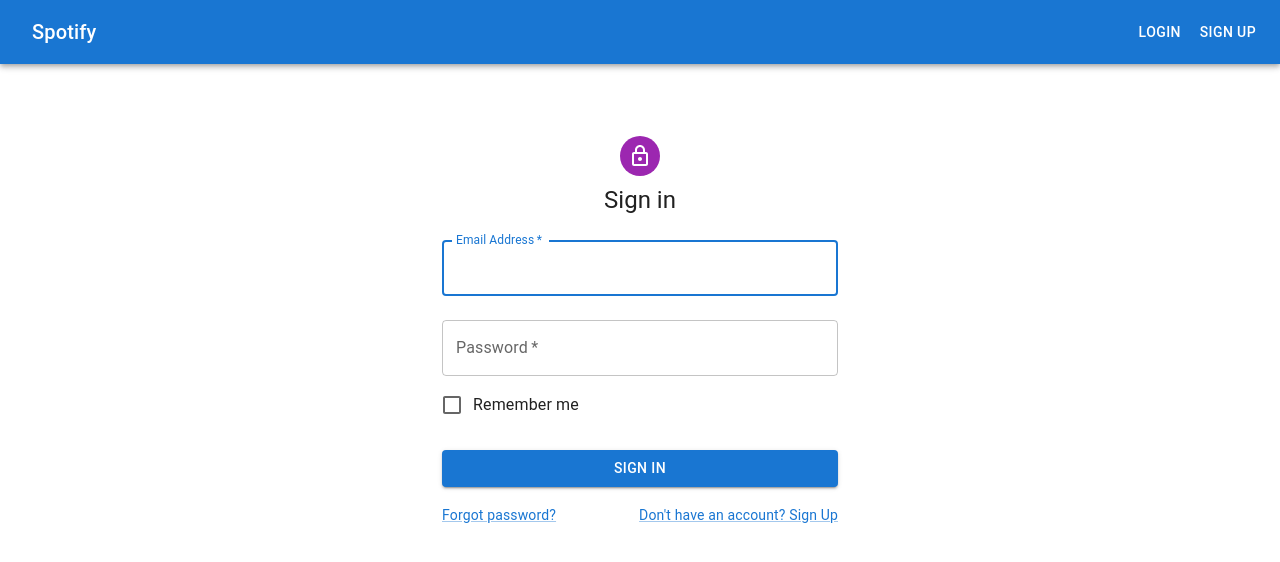
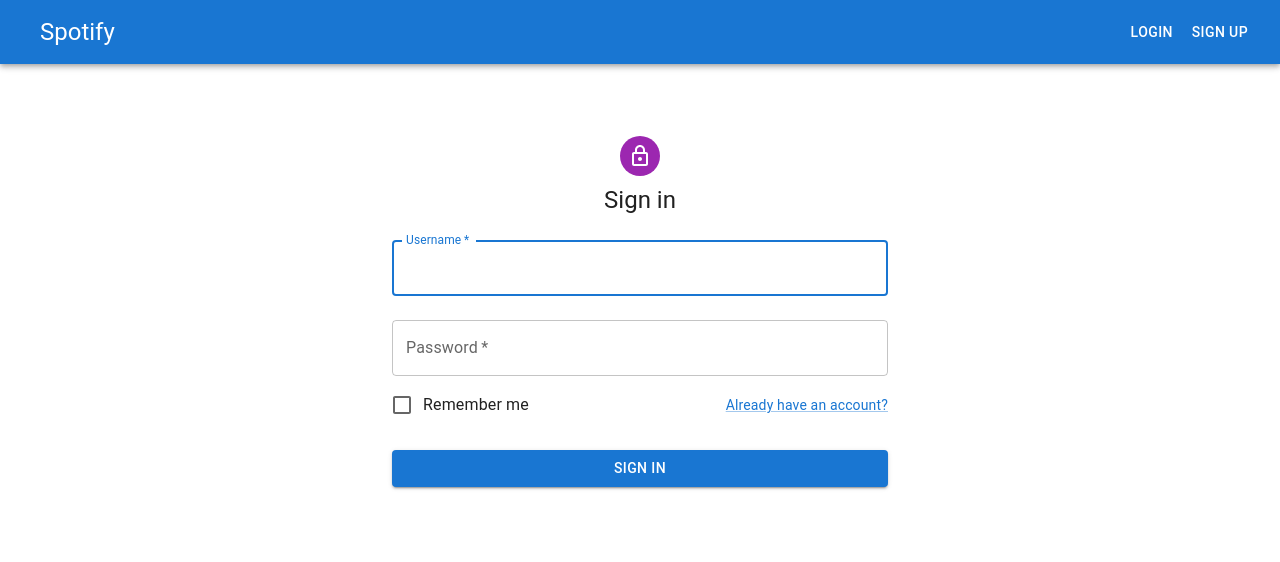
Before and after one commit to AntonForikov/homework82, a React (Vite) app in the folder frontend/: page /register in a window 1280 px wide. Shown: the top 562 px of the page. Built offline with nearby package versions, Linux system fonts and the light colour scheme.

Commit message:
#HW86 frontend: refactor styles

```diff
--- a/frontend/index.html
+++ b/frontend/index.html
@@ -3,10 +3,10 @@
   <head>
     <meta charset="UTF-8" />
     <meta name="viewport" content="width=device-width, initial-scale=1.0" />
-    <title>Vite + React + TS</title>
+    <title>Spotify</title>
   </head>
   <body>
     <div id="root"></div>
-    <script type="module" src="/src/main.tsx"></script>
+    <script type="module" src="./src/main.tsx"></script>
   </body>
 </html>
--- a/frontend/src/App.tsx
+++ b/frontend/src/App.tsx
@@ -3,7 +3,7 @@
 import {Route, Routes} from 'react-router-dom';
 import Albums from './containers/Albums/Albums';
 import Tracks from './containers/Tracks/Tracks';
-import Register from './containers/Register/Register';
+import Register from './containers/User/Register';
 function App() {
   return (
     <>
--- a/frontend/src/components/Header/Header.tsx
+++ b/frontend/src/components/Header/Header.tsx
@@ -1,11 +1,12 @@
-import {AppBar, Button, Grid, Typography} from '@mui/material';
+import {AppBar, Button, Grid, Toolbar, Typography} from '@mui/material';
 import {Link, NavLink} from 'react-router-dom';
 
 const Header = () => {
   return (
     <AppBar position='static'>
-      <Grid container justifyContent='space-between' alignItems='center' paddingX={2}>
-        <Typography variant='h6' padding={2} component={Link} to='/' sx={{color: 'inherit', textDecoration: 'none'}}>
+      <Toolbar>
+        <Grid container justifyContent='space-between' alignItems='center'>
+          <Typography variant='h5' padding={2} component={Link} to='/' sx={{color: 'inherit', textDecoration: 'none'}}>
             Spotify
           </Typography>
           <Grid>
@@ -17,6 +18,7 @@
             </Button>
           </Grid>
         </Grid>
+      </Toolbar>
     </AppBar>
   );
 };
--- a/frontend/src/containers/Register/Register.tsx
+++ b/frontend/src/containers/User/Register.tsx
@@ -1,6 +1,6 @@
+import React, {useState} from 'react';
 import Avatar from '@mui/material/Avatar';
 import Button from '@mui/material/Button';
-import CssBaseline from '@mui/material/CssBaseline';
 import TextField from '@mui/material/TextField';
 import FormControlLabel from '@mui/material/FormControlLabel';
 import Checkbox from '@mui/material/Checkbox';
@@ -10,12 +10,27 @@
 import LockOutlinedIcon from '@mui/icons-material/LockOutlined';
 import Typography from '@mui/material/Typography';
 import Container from '@mui/material/Container';
+import {Link as RouterLink} from 'react-router-dom'
 
+const initialFields = {
+  username: '',
+  password: ''
+}
 const Register = () => {
+  const [user, setUser] = useState(initialFields);
+
+  const changeEventHandler = (e: React.ChangeEvent<HTMLInputElement>) => {
+    const {name, value} = e.target;
+    setUser((prevState) => ({
+      ...prevState,
+      [name]: value
+    }));
+  };
+
+
 
   return (
-    <Container component="main" maxWidth="xs">
-      <CssBaseline />
+    <Container>
       <Box
         sx={{
           marginTop: 8,
@@ -24,21 +39,21 @@
           alignItems: 'center',
         }}
       >
-        <Avatar sx={{ m: 1, bgcolor: 'secondary.main' }}>
-          <LockOutlinedIcon />
+        <Avatar sx={{m: 1, bgcolor: 'secondary.main'}}>
+          <LockOutlinedIcon/>
         </Avatar>
         <Typography component="h1" variant="h5">
           Sign in
         </Typography>
-        <Box component="form" noValidate sx={{ mt: 1 }}>
+        <Box component="form" noValidate sx={{mt: 1}}>
           <TextField
             margin="normal"
             required
             fullWidth
-            id="email"
-            label="Email Address"
-            name="email"
-            autoComplete="email"
+            label="Username"
+            name="username"
+            value={user.username}
+            onChange={changeEventHandler}
             autoFocus
           />
           <TextField
@@ -46,35 +61,31 @@
             required
             fullWidth
             name="password"
+            value={user.password}
             label="Password"
             type="password"
-            id="password"
-            autoComplete="current-password"
+            onChange={changeEventHandler}
           />
-          <FormControlLabel
-            control={<Checkbox value="remember" color="primary" />}
-            label="Remember me"
-          />
+          <Grid container justifyContent="space-between" alignItems="center">
+            <FormControlLabel
+              control={<Checkbox value="remember" color="primary"/>}
+              label="Remember me"
+            />
+            <Grid item>
+              <Link component={RouterLink} to='/login' variant="body2">
+                {'Already have an account?'}
+              </Link>
+            </Grid>
+          </Grid>
+
           <Button
             type="submit"
             fullWidth
             variant="contained"
-            sx={{ mt: 3, mb: 2 }}
+            sx={{mt: 3, mb: 2}}
           >
             Sign In
           </Button>
-          <Grid container>
-            <Grid item xs>
-              <Link href="#" variant="body2">
-                Forgot password?
-              </Link>
-            </Grid>
-            <Grid item>
-              <Link href="#" variant="body2">
-                {"Don't have an account? Sign Up"}
-              </Link>
-            </Grid>
-          </Grid>
         </Box>
       </Box>
     </Container>
--- a/frontend/src/main.tsx
+++ b/frontend/src/main.tsx
@@ -3,10 +3,12 @@
 import {Provider} from 'react-redux';
 import {store} from './app/store';
 import {BrowserRouter} from 'react-router-dom'
+import CssBaseline from '@mui/material/CssBaseline';
 
 ReactDOM.createRoot(document.getElementById('root')!).render(
   <Provider store={store}>
     <BrowserRouter>
+      <CssBaseline/>
       <App />
     </BrowserRouter>
   </Provider>,
```
Lines whose indentation alone changed are shown as unchanged.
